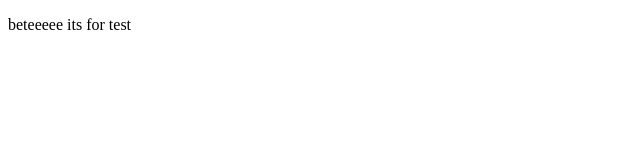
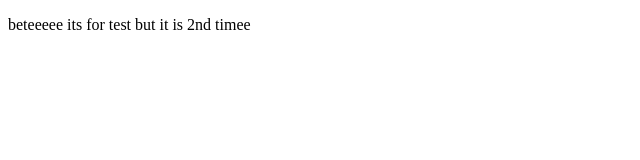
Before and after one commit to nayanmahata01-tech/temp, a plain HTML site: page index.html in a window 1280 px wide. Shown: the whole page, without its empty margins (0-640 px from the left). Drawn offline with Linux system fonts and the light colour scheme.

Commit message:
2nd time bro

```diff
--- a/index.html
+++ b/index.html
@@ -6,6 +6,6 @@
     <title>Document</title>
 </head>
 <body>
-    <p>beteeeee its for test </p>
+    <p>beteeeee its for test but it is 2nd timee</p>
 </body>
 </html>
```
